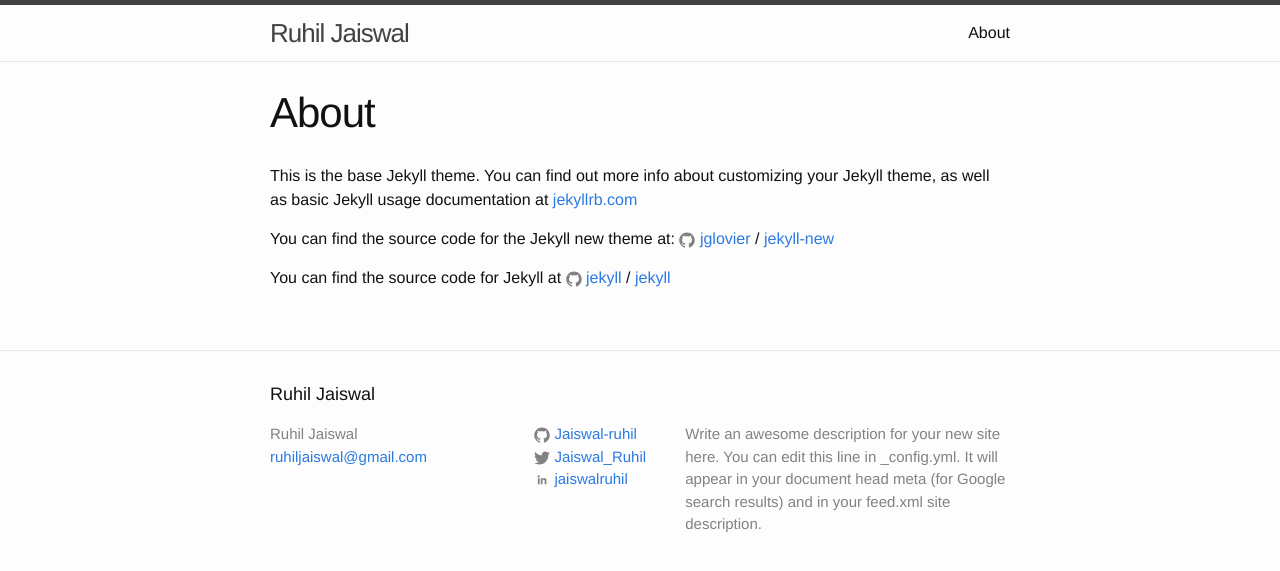
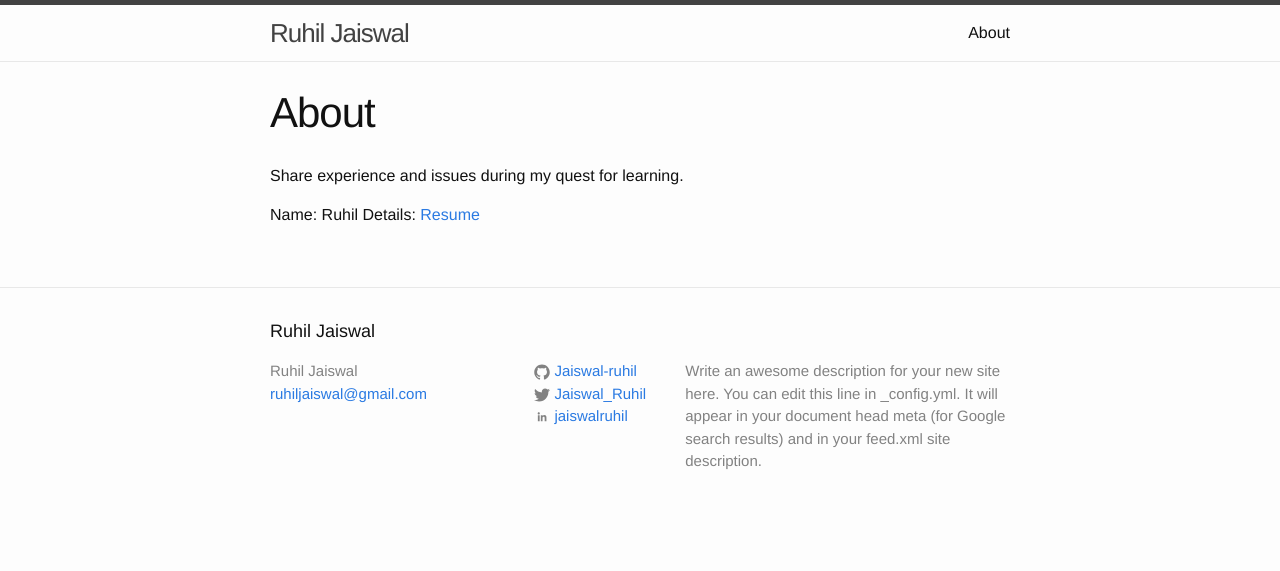
Before and after one commit to Jaiswal-ruhil/Jaiswal-ruhil.github.io, a Jekyll site: the page built from about.md, in a window 1280 px wide. Shown: the top 571 px of the page. Built offline with Jekyll 4.4.1, drawn with Linux system fonts in a browser that asks for light colours.

Commit message:
react support added and resume added

```diff
--- a/_config.yml
+++ b/_config.yml
@@ -17,5 +17,12 @@ url: "jaiswal-ruhil.github.io" # the base hostname & protocol for your site
 twitter_username: Jaiswal_Ruhil
 github_username:  Jaiswal-ruhil
 linkedin_url: jaiswalruhil
+resume: /static/pdf/resume.pdf
+
 # Build settings
+exclude: [
+    package.json, resources,
+    node_modules,
+    .eslintrc.js, .babelrc, webpack.config.js
+]
 markdown: kramdown
--- a/_posts/2017-06-08-welcome-to-jekyll.markdown
+++ b/_posts/2017-06-08-welcome-to-jekyll.markdown
@@ -2,7 +2,7 @@
 layout: post
 title:  "Welcome to Jekyll!"
 date:   2017-06-08 14:35:10 +0530
-categories: jekyll update
+categories: post jekyll update
 ---
 You’ll find this post in your `_posts` directory. Go ahead and edit it and re-build the site to see your changes. You can rebuild the site in many different ways, but the most common way is to run `jekyll serve`, which launches a web server and auto-regenerates your site when a file is updated.
 
--- a/_posts/2017-06-27-reactContext.markdown
+++ b/_posts/2017-06-27-reactContext.markdown
@@ -2,7 +2,7 @@
 layout: post
 title:  "React Context (O_O)"
 date:   2017-06-27 14:35:10 +0530
-categories: react context "communication across elements" es6
+categories: post react
 ---
 
 the example has been tested with the following config(s)
--- a/about.md
+++ b/about.md
@@ -4,12 +4,9 @@ title: About
 permalink: /about/
 ---
 
-This is the base Jekyll theme. You can find out more info about customizing your Jekyll theme, as well as basic Jekyll usage documentation at [jekyllrb.com](http://jekyllrb.com/)
+Share experience and issues during my quest for learning.
 
-You can find the source code for the Jekyll new theme at:
-{% include icon-github.html username="jglovier" %} /
-[jekyll-new](https://github.com/jglovier/jekyll-new)
+Name: Ruhil
+Details: [Resume][resume]
 
-You can find the source code for Jekyll at
-{% include icon-github.html username="jekyll" %} /
-[jekyll](https://github.com/jekyll/jekyll)
+[resume]: /static/pdf/resume.pdf
```
Also changed, not shown: package.json (added, +40 -0 lines), webpack.config.js (added, +28 -0 lines), .eslintrc.js (added), 3 other files.
